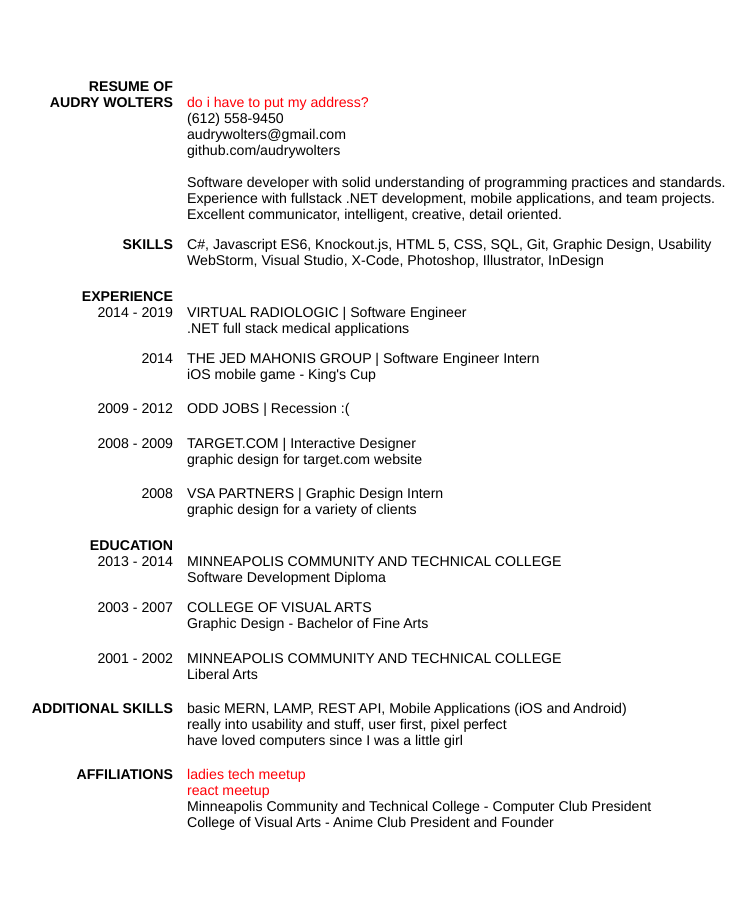
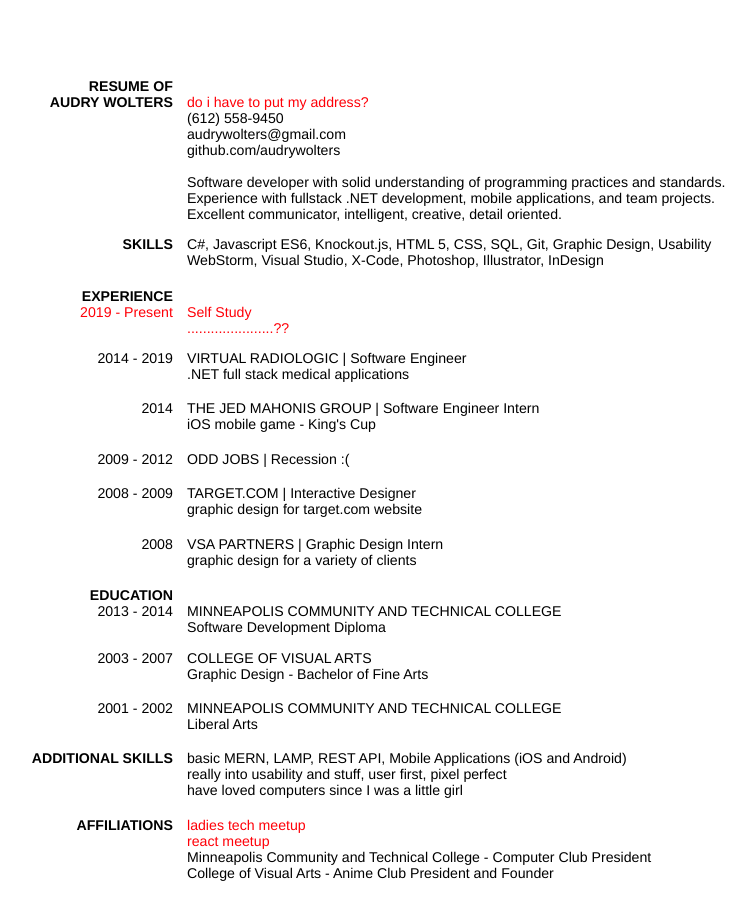
Before and after one commit to audrywolters/resume, a plain HTML site: page index.html in a window 1280 px wide. Shown: the whole page, without its empty margins (217-973 px from the left). Before the commit the page ends 857 px from the top, so only its background shows below. Drawn offline with Linux system fonts and the light colour scheme.

Commit message:
l;.itt////////////////////////////k~m, <- Mervyn typed this. About to do js

```diff
--- a/index.html
+++ b/index.html
@@ -39,9 +39,19 @@
         </div>
     </div>
 
-    <div id="3">
+    <div>
         <div class="header headerLineBreak">EXPERIENCE</div>
         <br />
+        <div style="color: #ff0008" class="header dates">2019 - Present</div>
+        <div style="color: #ff0008" class="info">
+            <ul>
+                <li style="color: #ff0008">Self Study</li>
+                <li style="color: #ff0008">......................??</li>
+            </ul>
+        </div>
+    </div>
+
+    <div id="3">
         <div class="header dates">2014 - 2019</div>
         <div class="info">
             <ul>
```
